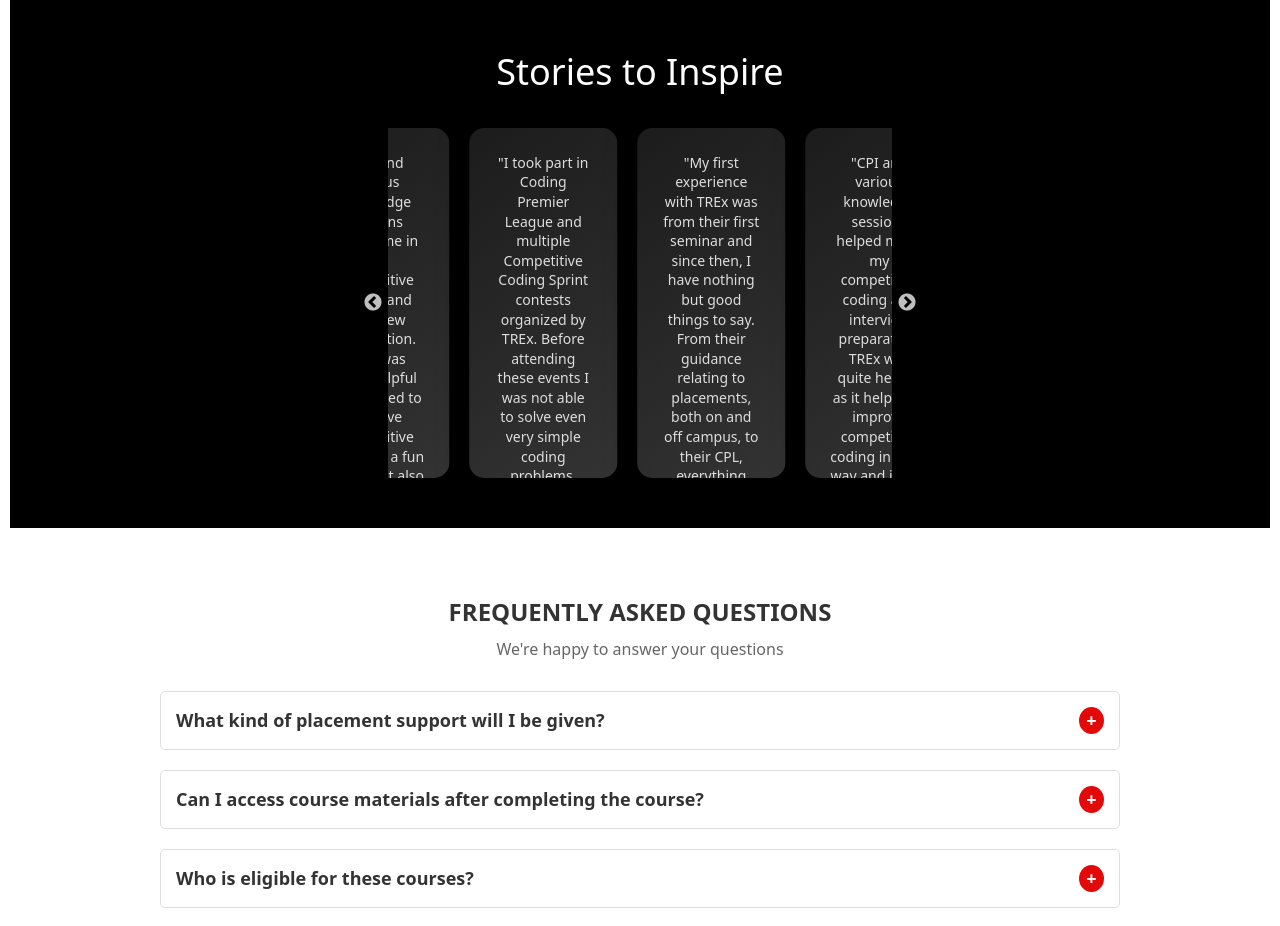
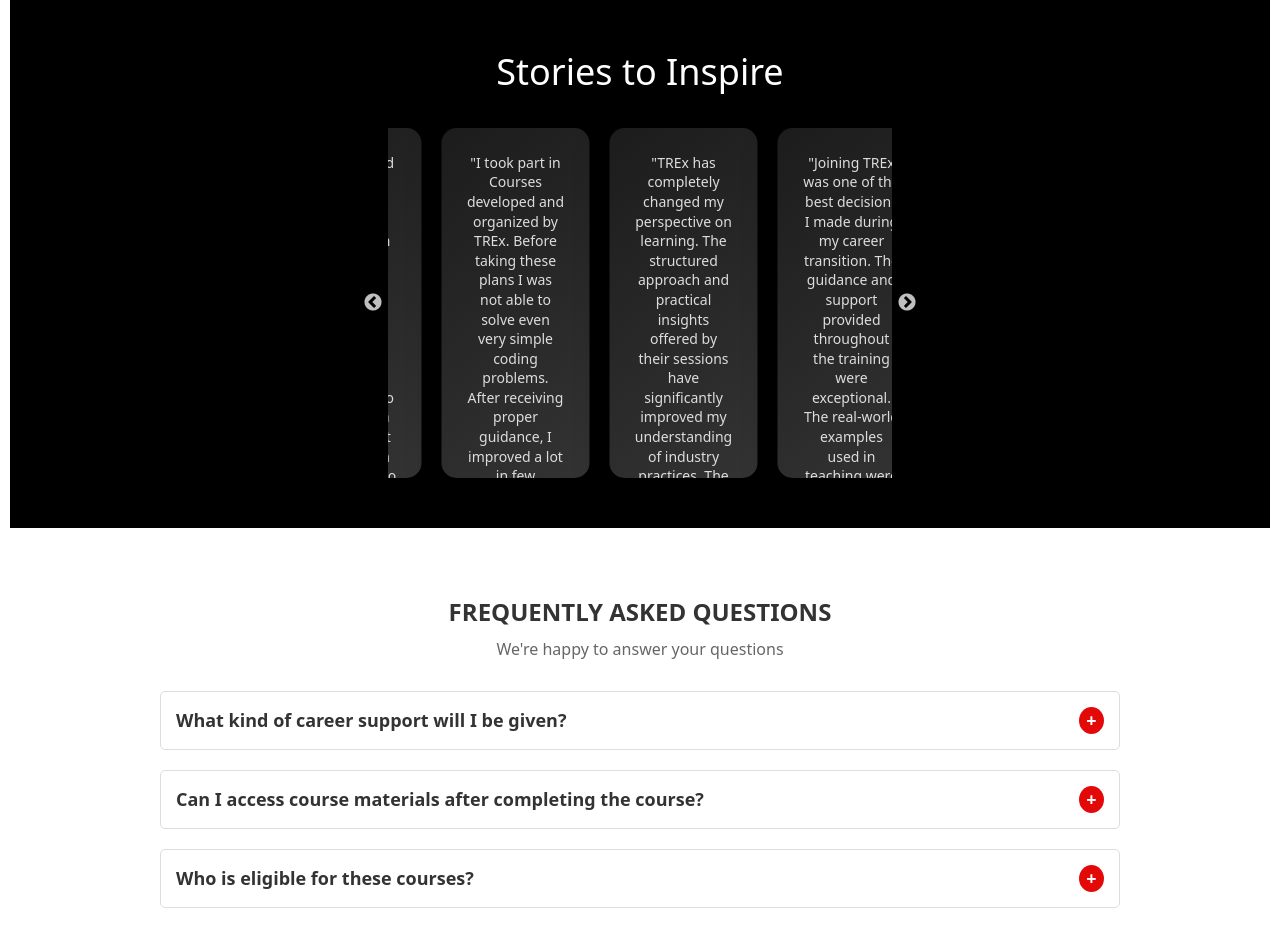
Before and after one commit to Saanvitechs/Edutech-BETA, a React (Create React App) app: page / in a window 1280 px wide. Shown: the part 2540-3466 px from the top of the page. Built offline with nearby package versions, Linux system fonts and the light colour scheme.

Commit message:
no comments

```diff
--- a/src/components/Home.js
+++ b/src/components/Home.js
@@ -10,7 +10,7 @@
 import { FontAwesomeIcon } from '@fortawesome/react-fontawesome';
 import { faUserShield, faClipboardCheck, faClipboardList, faChalkboardTeacher } from '@fortawesome/free-solid-svg-icons';
 import CountUp from 'react-countup';
-import Slider from "react-slick";
+// import Slider from "react-slick";
 import "slick-carousel/slick/slick.css";
 import "slick-carousel/slick/slick-theme.css";
 import ReviewCarousel from './ReviewCarousel'; // Ensure the correct path
@@ -22,8 +22,8 @@
 
   const faqs = [
     {
-      question: "What kind of placement support will I be given?",
-      answer: "Respect every individual child's choices which are considered in the basic history and suggest food items accordingly. The child is just given a support diet plan to boost his growth and development. Be easy on them."
+      question: "What kind of career support will I be given?",
+      answer: "This course will provide OJT or On Job Training which will works as experience or helps in gaining experience."
     },
     {
       question: "Can I access course materials after completing the course?",
--- a/src/components/MembershipPlans.js
+++ b/src/components/MembershipPlans.js
@@ -6,7 +6,8 @@
 import qrCode2 from './images/AP.jpg';
 import qrCode3 from './images/EP.jpg';
 import qrCode4 from './images/titan.jpg';
-import qrCode5 from './images/ACNO.png';
+import qrCode5 from './images/EP1.jpg';
+import qrCode6 from './images/TITAN1.jpg';
 import './MembershipPlans.module.css';
 
 const MembershipPlans = () => {
@@ -57,7 +58,7 @@
       buttonText: 'Subscribe',
       color: 'linear-gradient(135deg, #FF5722, #D84315)',
       buttonColor: '#D84315',
-      qrCodes: [qrCode4, qrCode5],
+      qrCodes: [qrCode4, qrCode6],
       isSingleQrCode: false, // Set this to false for plans with two QR codes
     },
   ];
--- a/src/components/ReviewCarousel.js
+++ b/src/components/ReviewCarousel.js
@@ -81,28 +81,46 @@
   const reviews = [
     {
       name: "Shrey Agrawal",
-      // position: "Power Programmer at Infosys",
-      review: "My first experience with TREx was from their first seminar and since then, I have nothing but good things to say. From their guidance relating to placements, both on and off campus, to their CPL, everything important was explained and helped in becoming better programmers.",
-
+      review: "My first experience with TREx was from their first seminar and since then, I have nothing but good things to say. From their guidance relating to industrial standards, on technical aspects, everything important was explained and helped in becoming better programmers.",
     },
     {
       name: "Pranav Manbhekar",
       // position: "Software Engineering at Pivotal",
-      review: "CPI and various knowledge sessions helped me in my competitive coding and interview preparation. TREx was quite helpful as it helped to improve competitive coding in a fun way and it also improved coding culture.",
+      review: "Fantastic and various knowledge sessions helped me in my competitive coding and interview preparation. TREx was quite helpful as it helped to improve java development skills in a fun way and it also improved my coding culture.",
 
     },
     {
-      name: "Sudhanshu Bhogal",
+      name: "Sudhanshi Bhogal",
       // position: "SDE-1 at Amazon",
-      review: "I took part in Coding Premier League and multiple Competitive Coding Sprint contests organized by TREx. Before attending these events I was not able to solve even very simple coding problems. After receiving proper guidance, I improved a lot in few months.",
+      review: "I took part in Courses developed and organized by TREx. Before taking these plans I was not able to solve even very simple coding problems. After receiving proper guidance, I improved a lot in few months.",
 
+    },
+    {
+      name: "Ananya Mishra",
+      review: "TREx has completely changed my perspective on learning. The structured approach and practical insights offered by their sessions have significantly improved my understanding of industry practices. The mentors are truly invested in your success.",
+    },
+    {
+      name: "Rahul Verma",
+      review: "Joining TREx was one of the best decisions I made during my career transition. The guidance and support provided throughout the training were exceptional. The real-world examples used in teaching were particularly helpful in bridging the gap between theory and practice.",
+    },
+    {
+      name: "Priya Kapoor",
+      review: "TREx offers an incredible learning experience. The sessions are well-organized, and the trainers are industry experts who share valuable knowledge. The hands-on approach really helped me apply what I learned and gain confidence in my skills.",
+    },
+    {
+      name: "Saurabh Singh",
+      review: "The TREx team is amazing! They are passionate about teaching and provide all the resources needed to succeed. The combination of theory and practical work made learning enjoyable and effective. I highly recommend TREx to anyone looking to advance their career.",
+    },
+    {
+      name: "Kavya Sharma",
+      review: "What I love about TREx is their commitment to providing top-notch education. The instructors are knowledgeable and approachable, making the learning process smooth and enjoyable. The focus on real-world applications has made a huge difference in my professional growth.",
     },
   ];
 
   const settings = {
     dots: true,
     infinite: true,
-    speed: 400,
+    speed: 300,
     slidesToShow: 3,
     slidesToScroll: 1,
     centerMode: false,
--- a/src/components/SubscriptionPopup.js
+++ b/src/components/SubscriptionPopup.js
@@ -195,7 +195,7 @@
                 color="primary"
                 onClick={() => handleShowQrCode(qrCodes[0])}
               >
-                Show QR Code
+               One Time Full payment
               </Button>
               {!isSingleQrCode && (
                 <Button
@@ -204,7 +204,7 @@
                   style={{ marginLeft: '10px' }}
                   onClick={() => handleShowQrCode(qrCodes[1])}
                 >
-                  Show Account Details
+                  Installment Pay QR
                 </Button>
               )}
             </Box>
```
Also changed, not shown: src/components/images/EP1.jpg (added), src/components/images/TITAN1.jpg (added).
